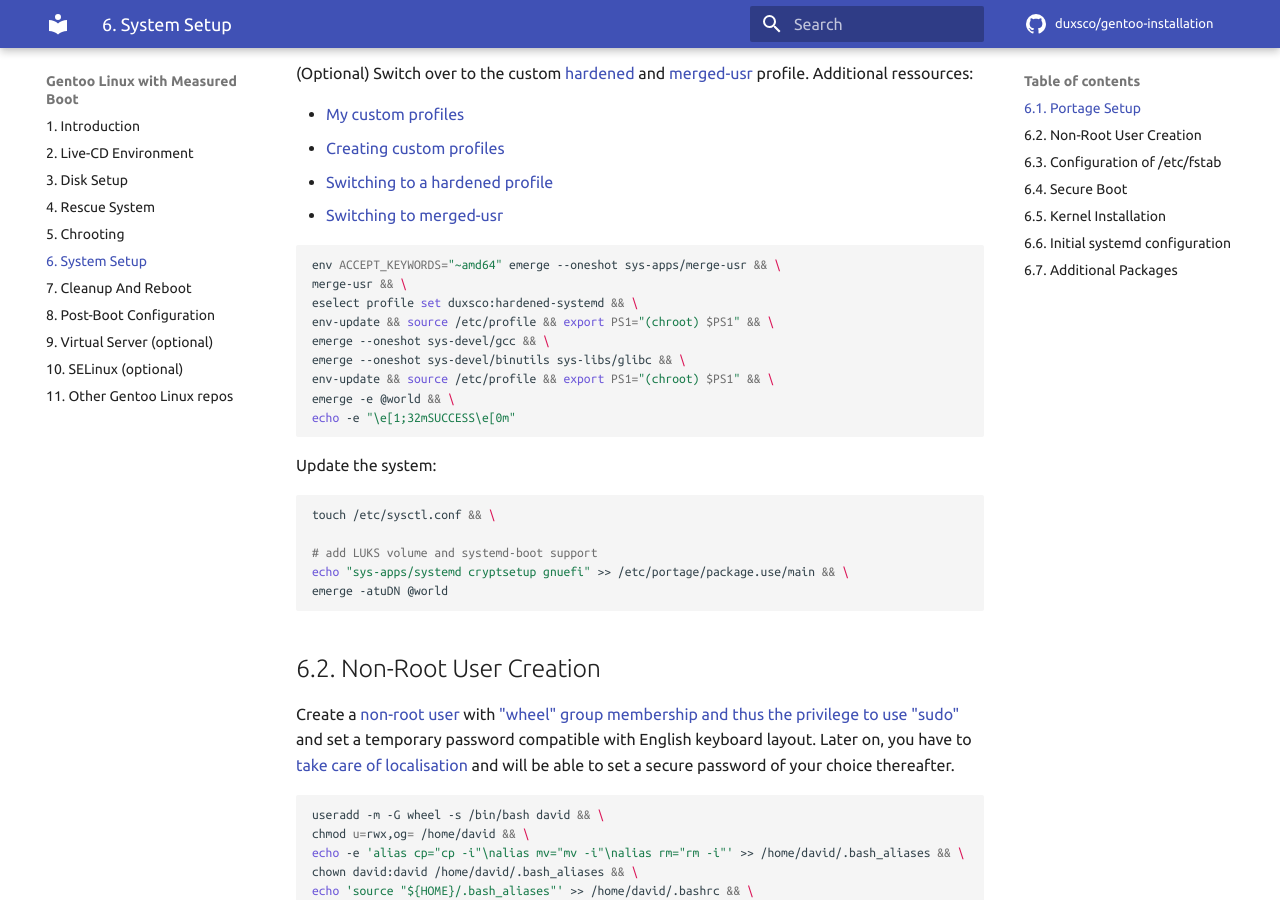
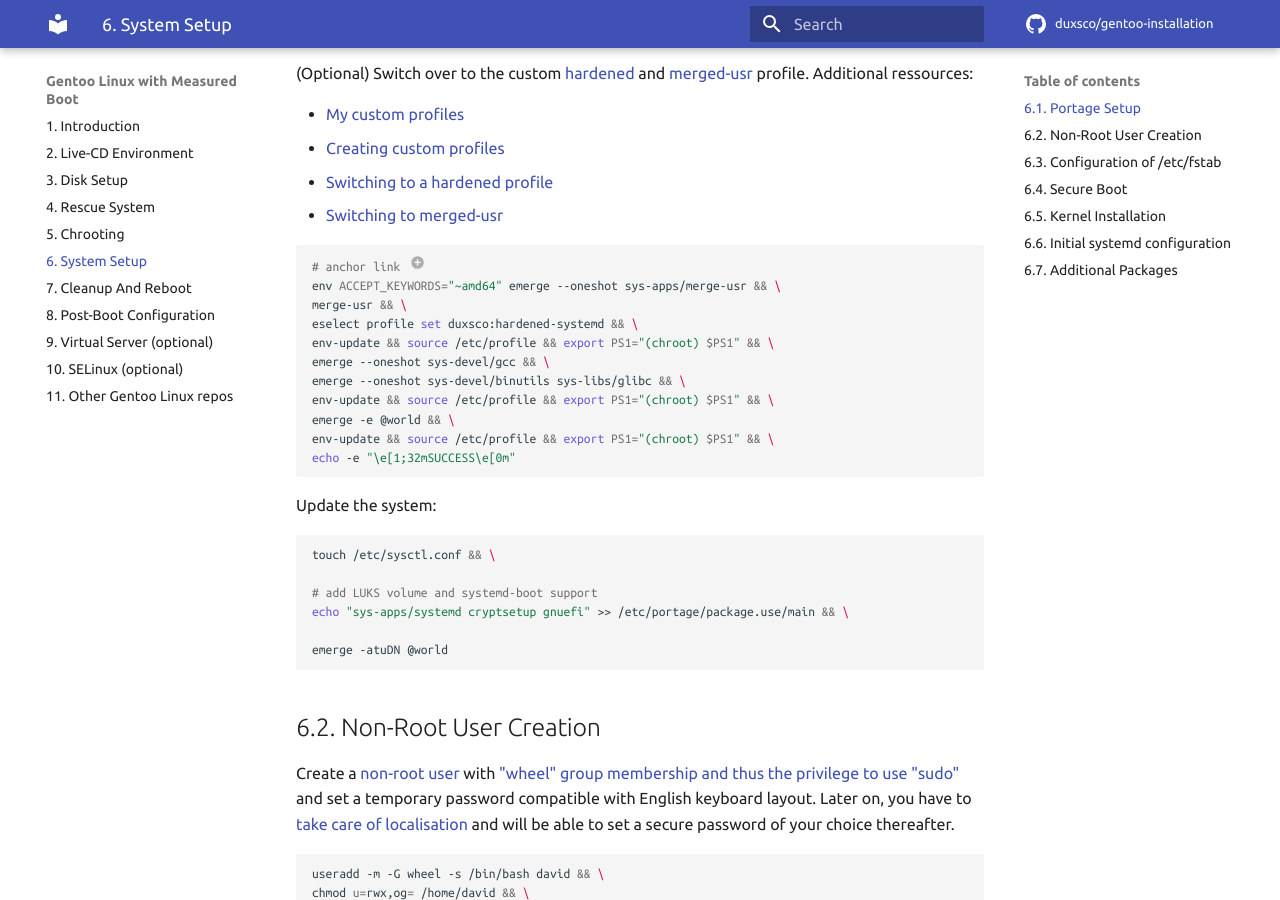
Before and after one commit to duxsco/gentoo-installation, an MkDocs documentation site: the page built from docs/system_setup.md, in a window 1280 px wide and 900 px high, scrolled down 2502 px. Built offline with MkDocs 1.6.1 and Material for MkDocs 9.7.7, drawn with Linux system fonts in a browser that asks for light colours; emoji names are drawn with the system emoji font; comment, search, counter and statistics services are not loaded.

Commit message:
Cleanup sites

````diff
--- a/docs/system_setup.md
+++ b/docs/system_setup.md
@@ -133,6 +133,7 @@ eselect news list
 - [Switching to merged-usr](https://groups.google.com/g/linux.gentoo.dev/c/xqZYsMmCoME/m/XlplgAnTAwAJ)
 
 ```shell
+# anchor link (1)
 env ACCEPT_KEYWORDS="~amd64" emerge --oneshot sys-apps/merge-usr && \
 merge-usr && \
 eselect profile set duxsco:hardened-systemd && \
@@ -141,8 +142,11 @@ emerge --oneshot sys-devel/gcc && \
 emerge --oneshot sys-devel/binutils sys-libs/glibc && \
 env-update && source /etc/profile && export PS1="(chroot) $PS1" && \
 emerge -e @world && \
+env-update && source /etc/profile && export PS1="(chroot) $PS1" && \
 echo -e "\e[1;32mSUCCESS\e[0m"
 ```
+
+1.  :man_raising_hand: I'm an anchor link!
 
 Update the system:
 
@@ -151,6 +155,7 @@ touch /etc/sysctl.conf && \
 
 # add LUKS volume and systemd-boot support
 echo "sys-apps/systemd cryptsetup gnuefi" >> /etc/portage/package.use/main && \
+
 emerge -atuDN @world
 ```
 
--- a/mkdocs.yml
+++ b/mkdocs.yml
@@ -12,6 +12,7 @@ theme:
   locale: en
   use_directory_urls: true
   features:
+    - content.code.annotate
     - navigation.instant
   font: false
   icon:
````
Also changed, not shown: docs/post-boot_configuration.md (+1 -1 lines), docs/selinux.md (+1 -1 lines).
